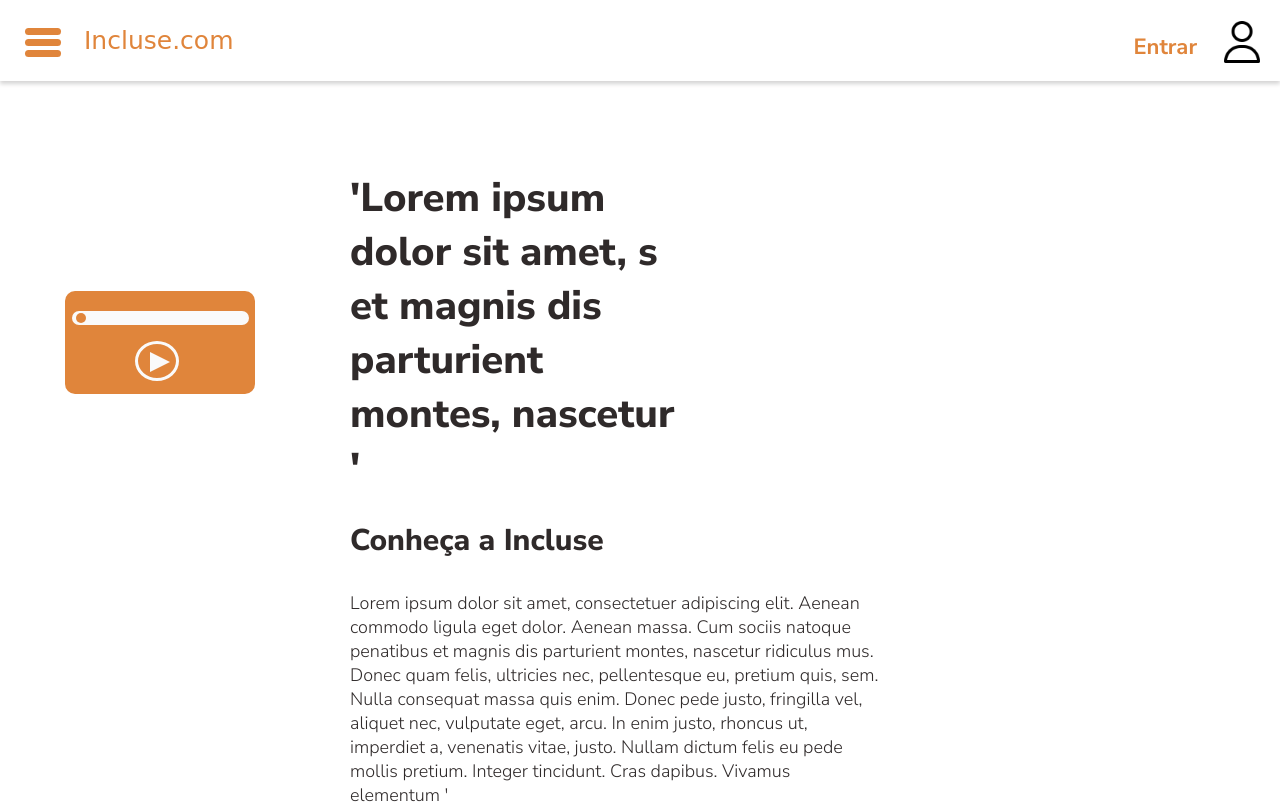
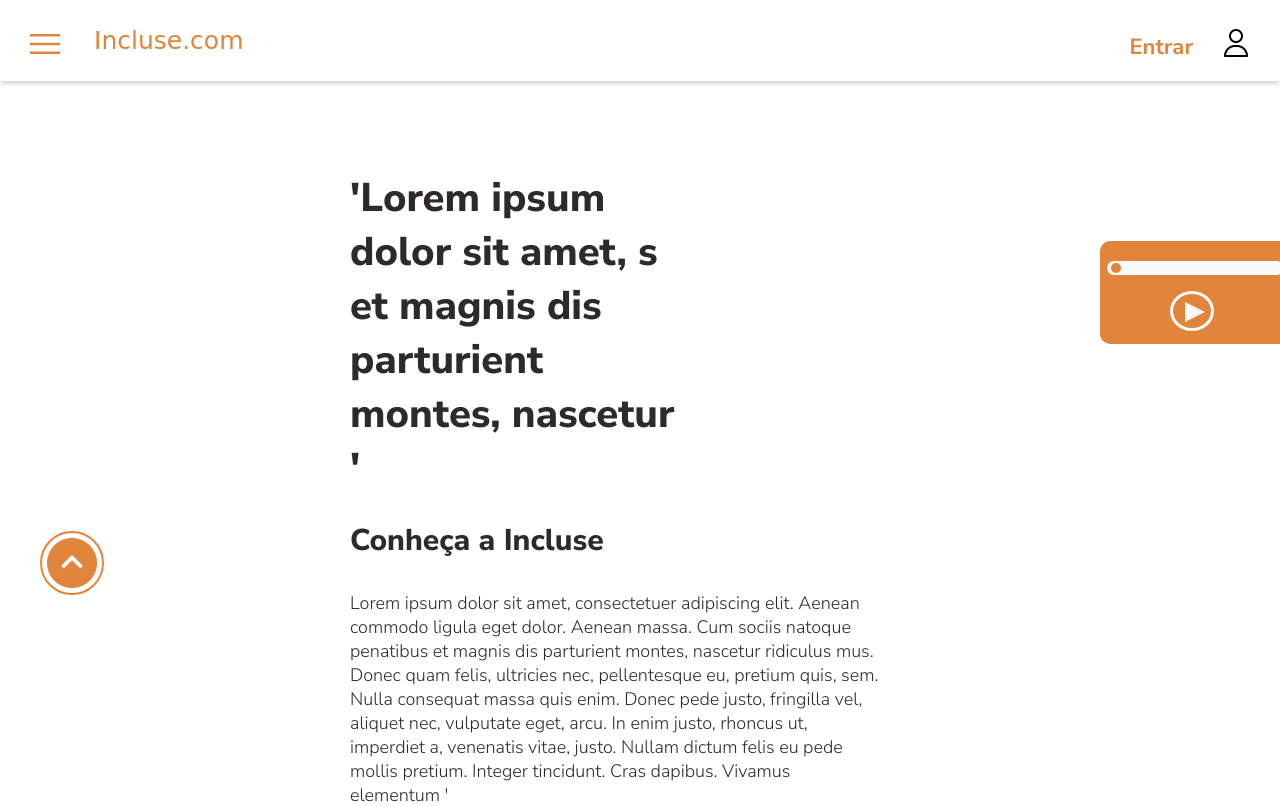
Before and after one commit to chlzmv/projetoincluse, a PHP site: page /quemsomos.html in a window 1280 px wide. Shown: the top 806 px of the page. Run offline with PHP 8.4, Linux system fonts and the light colour scheme; some web fonts are replaced.

Commit message:
att menu flutuante

```diff
--- a/QuemSomos/estilo.css
+++ b/QuemSomos/estilo.css
@@ -51,87 +51,65 @@
     cursor: pointer;
     font-weight: 550;
     font-family: 'Nunito Sans', sans-serif;
+    transition: 0.25s;
+  }
 
+  .liLogin:hover{
+    font-size: 23px;
   }
 
   .configimagem{
-    width: 3em;
-    height: 3em;
+    width: 2em;
+    height: 2em;
     cursor: pointer;
+    transition: 0.5s;
+  }
+
+  .configimagem:hover{
+    width: 2.2em;
+    height: 2.2em;
   }
 
   .backgroundImagem{
     background-color: white;
     border-radius: 100%;
-    padding: 8px 20px 9px 2px;
+    padding: 8px ;
     width: 2em;
     height: 2em;
-    margin: 10px 10px 10px 0px;
+    margin: 19px 20px 10px 0px;
+  }
 
-  }
   /* caract da font logo */
   .aplicafontelogo{
     font-family: 'Shrikhand', cursive;
     font-size: 25px;
     margin-top: 7px;
+    transition: 0.25s;
+  }
 
+  .aplicafontelogo:hover{
+    font-size: 25.8px;
   }
 
     /* Icon menu hamburg */
 
     .containerIconMenu {
       cursor: pointer;
-      margin-top: 30px;
+      margin-top: 24px;
       margin-left: 25px;
       margin-right: 10px;
       position: static ;
     }
 
-    #checkbox-menu{
-      position:relative;
-      opacity: 0;
-    }
+   #dropdown{
+    font-size: 40px;
+    color: #e0853b;
+    transition: 0.5s;
+   }
 
-    label{
-      cursor: pointer;
-      position: relative;
-      display: block;
-      width: 30px;
-    }
-
-    label span{
-      position: absolute;
-      display: block;
-      height: 7px;
-      width: 120%;
-      border-radius: 30px;
-      background-color: #e0853b;
-      transition: 0.25s ease-in-out;
-    }
-
-    label span:nth-child(1){
-      top: 0;
-    }
-    label span:nth-child(2){
-      top: -11px;
-    }
-    label span:nth-child(3){
-      top: -22px;
-    }
-
-    #checkbox-menu:checked + label span:nth-child(1){
-      transform: rotate(-45deg);
-      top: -8px;
-    }
-
-    #checkbox-menu:checked + label span:nth-child(2){
-      opacity: 0;
-    }
-
-    #checkbox-menu:checked + label span:nth-child(3){
-      transform: rotate(45deg);
-      top: -8px;
-    }
+   #dropdown:hover {
+    font-size: 43px;
+  }
 
       /* Botões dropdown */
 
@@ -140,7 +118,7 @@
     menu{
       display: none;
       position: absolute;
-      width: 20%;
+      width: 250px;
     }
 
     menu > ul{
@@ -162,8 +140,14 @@
       text-align: center;
       box-shadow: 2px 3px 3px 1px #c2c1c1;
       border-radius: 10px;
+      transition: 0.5s;
     }
 
+    menu > ul > li > a:hover {
+      background: #e0853b ;
+      color: white;
+
+    }
     /* profile */
 
   .menuProf{
@@ -189,6 +173,80 @@
     text-align: center;
     box-shadow: 2px 3px 3px 1px #c2c1c1;
     border-radius: 10px;
+  }
+
+  /* Menu Flutuante */
+
+  .material-symbols-outlined {
+    font-variation-settings:
+    'FILL' 1,
+    'wght' 400,
+    'GRAD' 0,
+    'opsz' 48
+  }
+
+  #arrow{
+    cursor: pointer;
+    color: #e0853b;
+    font-size: 60px;
+    margin: 60px 0px 10px 0px;
+    border: #e0853b solid 2px;
+    border-radius: 50%;
+    transition: 0.25s;
+    transform: rotate(-180deg);
+  }
+
+  #arrow:hover {
+    font-size: 62px;
+  }
+
+  #add{
+    position: absolute;
+    margin: 1px 10px 10px 8px;
+    font-size: 55px;
+    color: #e0853b;
+    cursor: pointer;
+    transition: 0.25s;
+  }
+
+  #add:hover {
+    font-size: 57px;
+  }
+
+  #minus{
+    position: absolute;
+    margin: 25px 10px 0px 69px;
+    font-size: 55px;
+    color: #e0853b;
+    cursor: pointer;
+    transition: 0.25s;
+  }
+
+  #minus:hover {
+    font-size: 57px;
+  }
+
+  #color{
+    position: absolute;
+    margin: 85px 10px 10px 68px;
+    font-size: 55px;
+    color: #e0853b;
+    cursor: pointer;
+    transition: 0.25s;
+  }
+
+  #color:hover {
+    font-size: 57px;
+  }
+
+  .menuFlut{
+    position: fixed;
+    margin: 300px 20px 30px 40px;
+    padding: 0px 0px 0px 0px;
+  }
+  .botMenuFlut{
+    position: absolute;
+    display: none;
   }
 
   /* ///////////////// */
@@ -271,7 +329,7 @@
   .containerPlayer{
     display:inline-block;
     position:fixed;
-    margin: 120px auto auto 65px;
+   margin: 70px auto auto 1100px;
     width: 180px;
     height: 100px;
     /* border:#7a7a7a  solid 4px; */
@@ -279,6 +337,7 @@
     background-color:#e0853b ;
     padding:2px 5px 1px 5px;
     align-items:center;
+
   }
 
   /* /////////////////////// */
--- a/QuemSomos/quemsomos.html
+++ b/QuemSomos/quemsomos.html
@@ -6,19 +6,14 @@
     <title>Menu Dropdown Horizontal - Linha de Código</title>
      <!-- Aqui chamamos o nosso arquivo css externo -->
     <link rel="stylesheet" type="text/css"  href="estilo.css" />
+    <link rel="stylesheet" href="https://fonts.googleapis.com/css2?family=Material+Symbols+Outlined:opsz,wght,FILL,GRAD@20..48,100..700,0..1,-50..200" />
 </head>
 <body>
    <!-- codigo do menu -->
     <div class="divMenu"><ul>
         <li style="float: left">
             <div class="containerIconMenu">
-                <input type="checkbox" onclick="clickMenu()" id="checkbox-menu" >
-
-                <label for="checkbox-menu">
-                    <span></span>
-                    <span></span>
-                    <span></span>
-                </label>
+                <span class="material-symbols-outlined" onclick="clickMenu()" id="dropdown">menu</span>
             </div>
         </li>
         <li><a href="#contact" class="aplicafontelogo">Incluse.com</a></li>
@@ -68,8 +63,15 @@
                 </div>
             </div>
         </div>
-        <div class="divText"><h1>'Lorem ipsum dolor sit amet, s et magnis dis parturient montes, nascetur '
-</h1></div>
+        <div class="menuFlut">
+            <div class="botMenuFlut" id="botFlut">
+                <span class="material-symbols-outlined" id="add">add_circle</span>
+                <span class="material-symbols-outlined" id="minus">do_not_disturb_on</span>
+                <span class="material-symbols-outlined" id="color">contrast</span>
+            </div>
+            <span class="material-symbols-outlined" id="arrow" onclick="clickflut()">expand_circle_down</span>
+        </div>
+        <div class="divText"><h1>'Lorem ipsum dolor sit amet, s et magnis dis parturient montes, nascetur '</h1>   </div>
         <div class="divText">
             <h2>Conheça a Incluse</h2>
             <a >Lorem ipsum dolor sit amet, consectetuer adipiscing elit. Aenean commodo ligula eget dolor. Aenean massa. Cum sociis natoque penatibus et magnis dis parturient montes, nascetur ridiculus mus. Donec quam felis, ultricies nec, pellentesque eu, pretium quis, sem. Nulla consequat massa quis enim. Donec pede justo, fringilla vel, aliquet nec, vulputate eget, arcu. In enim justo, rhoncus ut, imperdiet a, venenatis vitae, justo. Nullam dictum felis eu pede mollis pretium. Integer tincidunt. Cras dapibus. Vivamus elementum '
@@ -122,6 +124,13 @@
             }
             else {prof.style.display = "block"}
         }
+
+        function clickflut(){
+            if (botFlut.style.display == "block") {
+                botFlut.style.display = "none"
+            }
+            else {botFlut.style.display = "block"}
+        }
     </script>
 
 </body>
```
